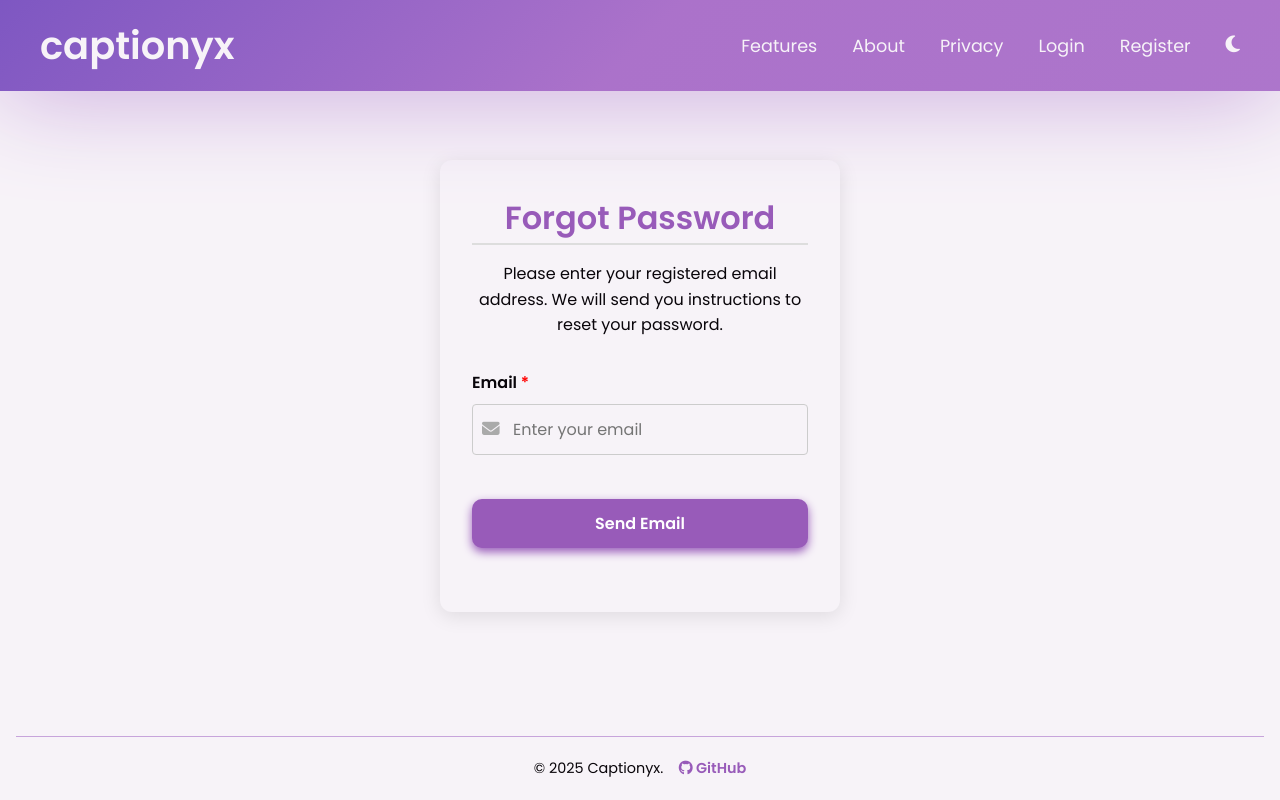
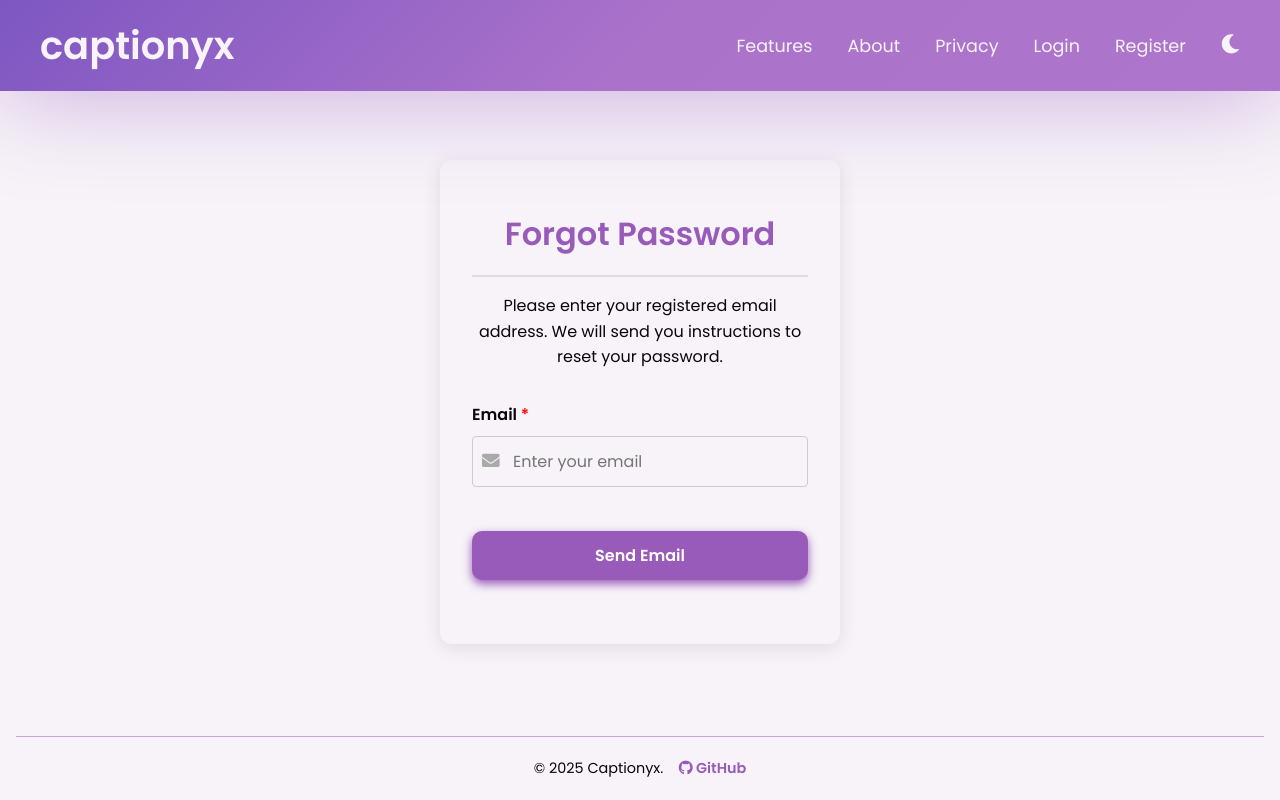
Before and after one commit to awerks/website, a Python web app: template templates/auth/forgot_password.html in a window 1280 px wide. Run offline with Jinja, Linux system fonts and the light colour scheme; the template is opened without the code that fills it, so the values that code supplies are empty; some libraries are stand-ins or nearby versions.

Commit message:
Update .gitignore, enhance CSS reset styles, and adjust forgot password header padding

```diff
--- a/static/base.css
+++ b/static/base.css
@@ -26,7 +26,9 @@
 
 
 
-* {
+*,
+*::before,
+*::after {
     margin: 0;
     padding: 0;
     box-sizing: border-box;
--- a/templates/auth/forgot_password.html
+++ b/templates/auth/forgot_password.html
@@ -8,7 +8,7 @@
 {% block content %}
 <main>
     <div class="form-container">
-        <h1>Forgot Password</h1>
+        <h1 style="padding: 1rem;">Forgot Password</h1>
         <p>Please enter your registered email address. We will send you instructions to reset your password.</p>
 
         <form method="POST" action="{{ url_for('forgot_password') }}" onsubmit="return validateForms()"
--- a/templates/base.html
+++ b/templates/base.html
@@ -14,19 +14,21 @@
     <link rel="icon" type="image/png" sizes="32x32" href="/static/images/favicon-32x32.png">
     <link rel="icon" type="image/png" sizes="16x16" href="/static/images/favicon-16x16.png">
 
-    <!-- <link rel="stylesheet" href="https://cdnjs.cloudflare.com/ajax/libs/font-awesome/5.15.4/css/all.min.css" /> -->
+    <link rel="stylesheet" href="https://cdnjs.cloudflare.com/ajax/libs/font-awesome/5.15.4/css/all.min.css" />
 
-    <link rel="preconnect" href="https://kit.fontawesome.com" crossorigin>
+    <!-- <script src="https://kit.fontawesome.com/264d021bfb.js" crossorigin="anonymous" async></script> -->
+    <!-- <link rel="preconnect" href="https://kit.fontawesome.com" crossorigin> -->
+
     <link rel="preconnect" href="https://fonts.googleapis.com" crossorigin>
     <link rel="dns-prefetch" href="https://fonts.googleapis.com">
 
 
-    <script src="https://kit.fontawesome.com/264d021bfb.js" crossorigin="anonymous" async></script>
     <link rel="preload" as="style" href="https://fonts.googleapis.com/css2?family=Poppins:wght@300;400;600&display=swap"
         onload="this.onload=null;this.rel='stylesheet'">
     <noscript>
         <link href="https://fonts.googleapis.com/css2?family=Poppins:wght@300;400;600&display=swap" rel="stylesheet">
     </noscript>
+
     <link rel="stylesheet" href="/static/base.css" />
 
     <title>{% block title %}Captionyx{% endblock %}</title>
```
Also changed, not shown: 1 other file.
